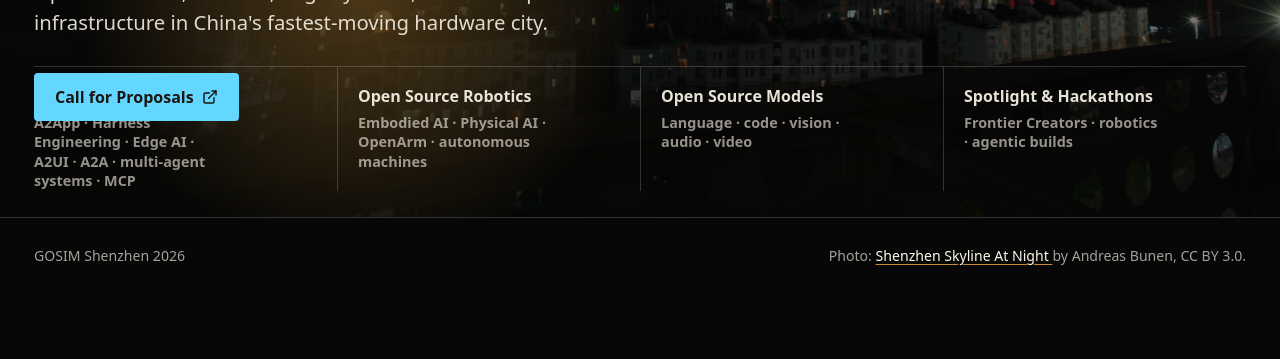
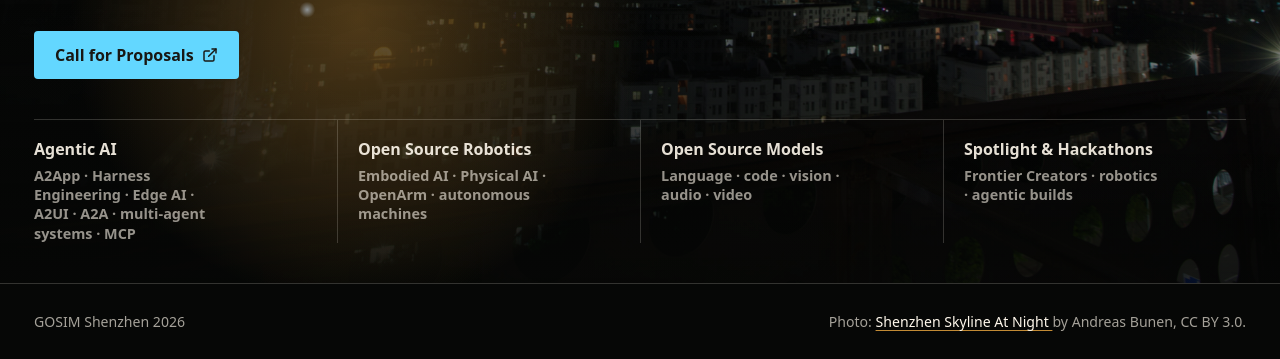
Before and after one commit to gosimfoundation/sz2026, a website: page index.html in a window 1280 px wide. Shown: the part 545-904 px from the top of the page. Before the commit the page ends 838 px from the top, so only its background shows below. Drawn offline with Linux system fonts and the light colour scheme.

Commit message:
handle short viewport better

```diff
--- a/styles.css
+++ b/styles.css
@@ -680,6 +680,26 @@ section {
   }
 }
 
+/* Short viewports: tighten the header-to-date spacing and let the
+   highlights strip flow instead of overlapping the CFP button. */
+@media (max-height: 840px) {
+  .hero {
+    align-content: start;
+    min-height: auto;
+    padding-top: 104px;
+    padding-bottom: 40px;
+  }
+
+  .hero__content {
+    padding-top: 0;
+  }
+
+  .hero__lower {
+    position: static;
+    margin-top: 40px;
+  }
+}
+
 @media (prefers-reduced-motion: reduce) {
   *,
   *::before,
```
